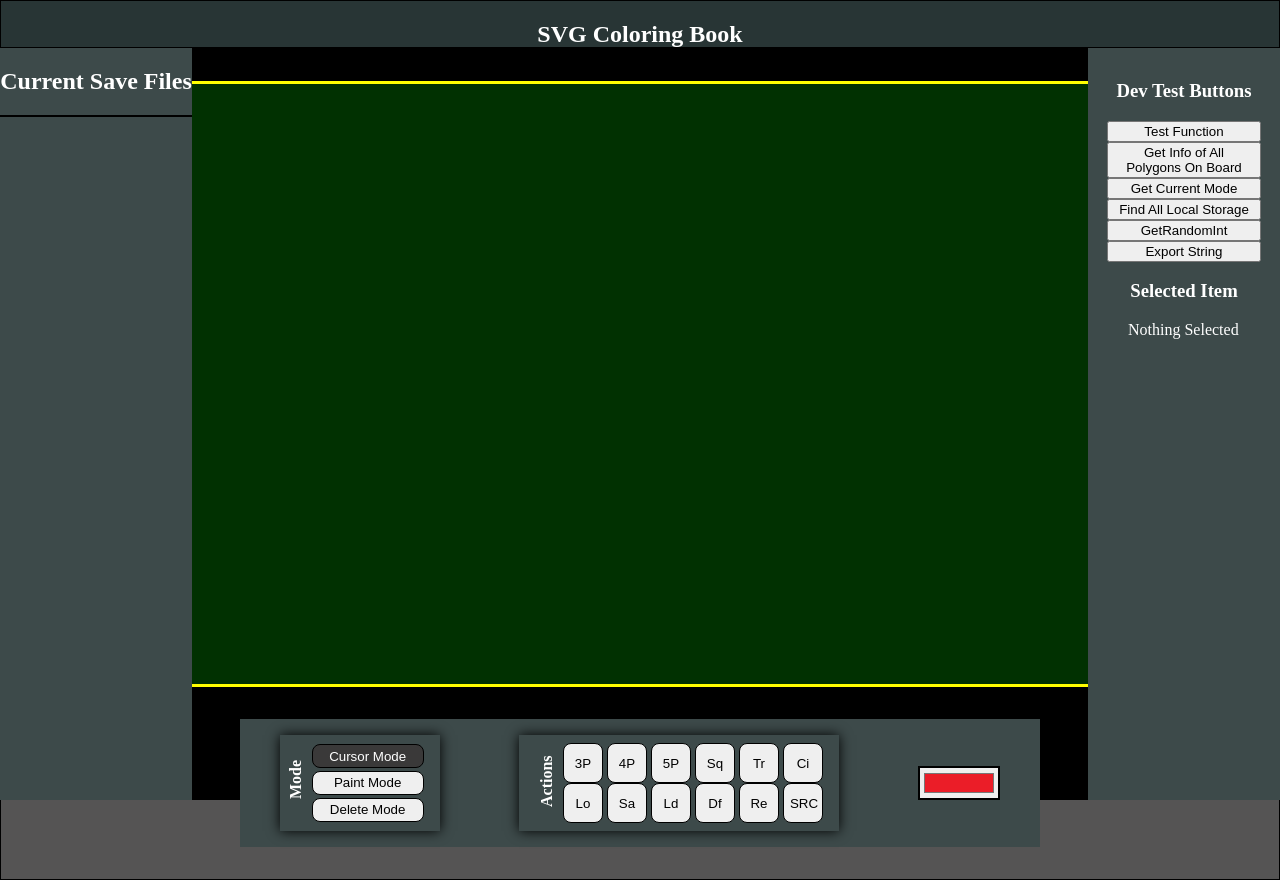
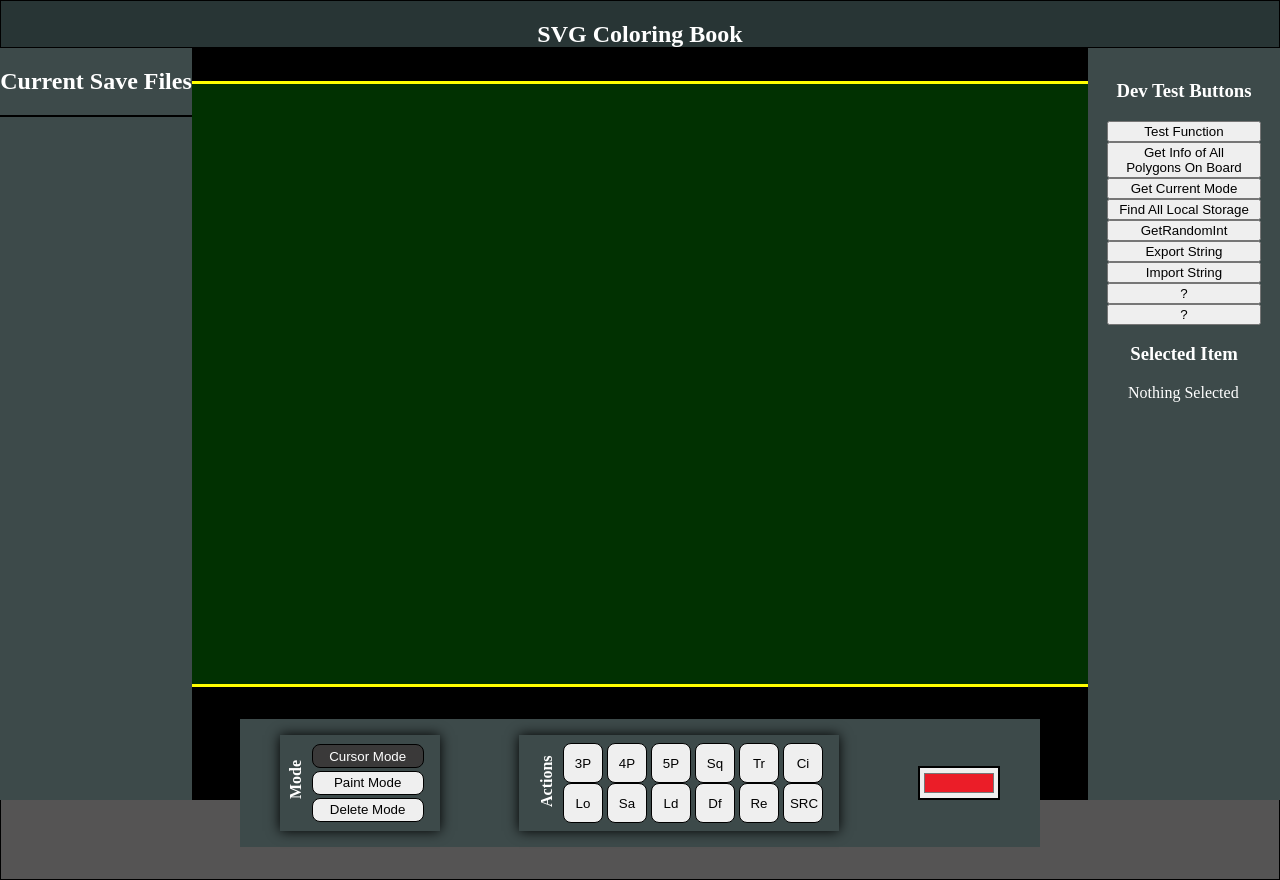
Before and after one commit to JustSteve2k/ColoringBook, a website with bundled scripts: page public/index.html in a window 1280 px wide. Built offline with nearby package versions, Linux system fonts and the light colour scheme.

Commit message:
add dev buttons

```diff
--- a/public/index.html
+++ b/public/index.html
@@ -82,9 +82,9 @@
           <button id="btnDev4">Find All Local Storage</button>
           <button id="btnDev5">GetRandomInt</button>
           <button id="btnDev6">Export String</button>
-          <!-- <button id="btnDev7">?</button>
+          <button id="btnDev7">Import String</button>
           <button id="btnDev8">?</button>
-          <button id="btnDev9">?</button> -->
+          <button id="btnDev9">?</button>
         </div>
         <div class="selectedItem">
           <h3>Selected Item</h3>
```
